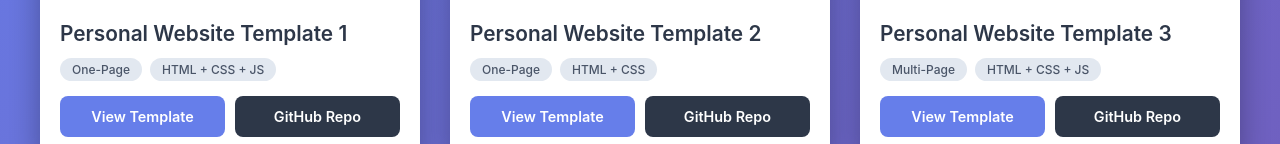
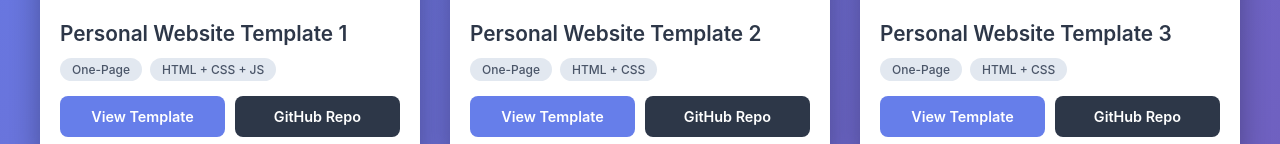
Before and after one commit to zarifazak25/pages_template_gallery, a plain HTML site: page template-gallery.html in a window 1280 px wide. Shown: the part 487-631 px from the top of the page. Drawn offline with Linux system fonts and the light colour scheme.

Commit message:
Update template-gallery.html

```diff
--- a/template-gallery.html
+++ b/template-gallery.html
@@ -222,7 +222,7 @@
             {
                 title: "Personal Website Template 1",
                 previewUrl: "https://github.com/zarifazak25/personalwebsite1",
-                repoUrl: "https://github.com/yourusername/modern-portfolio",
+                repoUrl: "https://github.com/zarifazak25/personalwebsite1",
                 pageType: "one-page",
                 techStack: "html-css-js",
                 // Optional: override with custom screenshot
@@ -230,66 +230,66 @@
             },
             {
                 title: "Personal Website Template 2",
-                previewUrl: "https://yourusername.github.io/business-landing/",
-                repoUrl: "https://github.com/yourusername/business-landing",
+                previewUrl: "https://zarifazak25.github.io/personalwebsite2/",
+                repoUrl: "https://github.com/zarifazak25/personalwebsite2",
                 pageType: "one-page",
                 techStack: "html-css"
             },
             {
                 title: "Personal Website Template 3",
-                previewUrl: "https://yourusername.github.io/blog-template/",
-                repoUrl: "https://github.com/yourusername/blog-template",
-                pageType: "multi-page",
-                techStack: "html-css-js"
+                previewUrl: "https://zarifazak25.github.io/personalwebsite3/",
+                repoUrl: "https://github.com/zarifazak25/personalwebsite3",
+                pageType: "one-page",
+                techStack: "html-css"
             },
             {
                 title: "Personal Website Template 4",
-                previewUrl: "https://yourusername.github.io/simple-portfolio/",
-                repoUrl: "https://github.com/yourusername/simple-portfolio",
+                previewUrl: "https://zarifazak25.github.io/personalwebsite4/",
+                repoUrl: "https://github.com/zarifazak25/personalwebsite4",
                 pageType: "one-page",
                 techStack: "html-css"
             },
             {
                 title: "Personal Website Template 5",
-                previewUrl: "https://yourusername.github.io/restaurant-site/",
-                repoUrl: "https://github.com/yourusername/restaurant-site",
-                pageType: "multi-page",
+                previewUrl: "https://zarifazak25.github.io/personalwebsite5/",
+                repoUrl: "https://github.com/zarifazak25/personalwebsite5",
+                pageType: "one-page",
                 techStack: "html-css"
             },
             {
                 title: "Personal Website Template 6",
-                previewUrl: "https://yourusername.github.io/agency-website/",
-                repoUrl: "https://github.com/yourusername/agency-website",
-                pageType: "multi-page",
-                techStack: "html-css-js"
+                previewUrl: "https://zarifazak25.github.io/personalwebsite6/",
+                repoUrl: "https://github.com/zarifazak25/personalwebsite6",
+                pageType: "one-page",
+                techStack: "html-css"
             },
             {
                 title: "Personal Website Template 7",
-                previewUrl: "https://yourusername.github.io/agency-website/",
-                repoUrl: "https://github.com/yourusername/agency-website",
-                pageType: "multi-page",
-                techStack: "html-css-js"
+                previewUrl: "https://zarifazak25.github.io/personalwebsite7/",
+                repoUrl: "https://github.com/zarifazak25/personalwebsite7",
+                pageType: "one-page",
+                techStack: "html-css"
             },
             {
                 title: "Personal Website Template 8",
-                previewUrl: "https://yourusername.github.io/agency-website/",
-                repoUrl: "https://github.com/yourusername/agency-website",
-                pageType: "multi-page",
-                techStack: "html-css-js"
+                previewUrl: "https://zarifazak25.github.io/personalwebsite8/",
+                repoUrl: "https://github.com/zarifazak25/personalwebsite8",
+                pageType: "one-page",
+                techStack: "html-css"
             },
             {
                 title: "Personal Website Template 9",
-                previewUrl: "https://yourusername.github.io/agency-website/",
-                repoUrl: "https://github.com/yourusername/agency-website",
-                pageType: "multi-page",
-                techStack: "html-css-js"
+                previewUrl: "https://zarifazak25.github.io/personalwebsite9/",
+                repoUrl: "https://github.com/zarifazak25/personalwebsite9",
+                pageType: "one-page",
+                techStack: "html-css"
             },
             {
                 title: "Personal Website Template 10",
-                previewUrl: "https://yourusername.github.io/agency-website/",
-                repoUrl: "https://github.com/yourusername/agency-website",
-                pageType: "multi-page",
-                techStack: "html-css-js"
+                previewUrl: "https://zarifazak25.github.io/personalwebsite10/",
+                repoUrl: "https://github.com/zarifazak25/personalwebsite10",
+                pageType: "one-page",
+                techStack: "html-css"
             }
         ];
 
```
